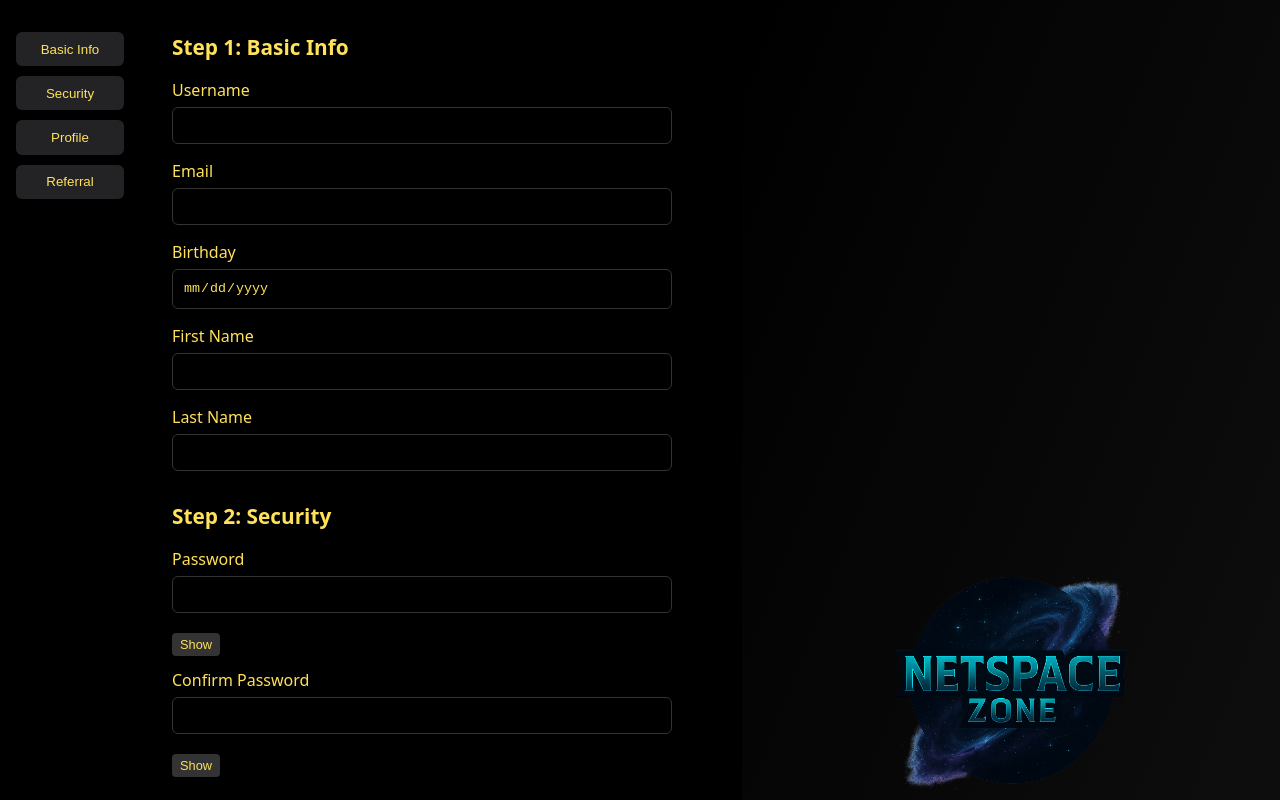
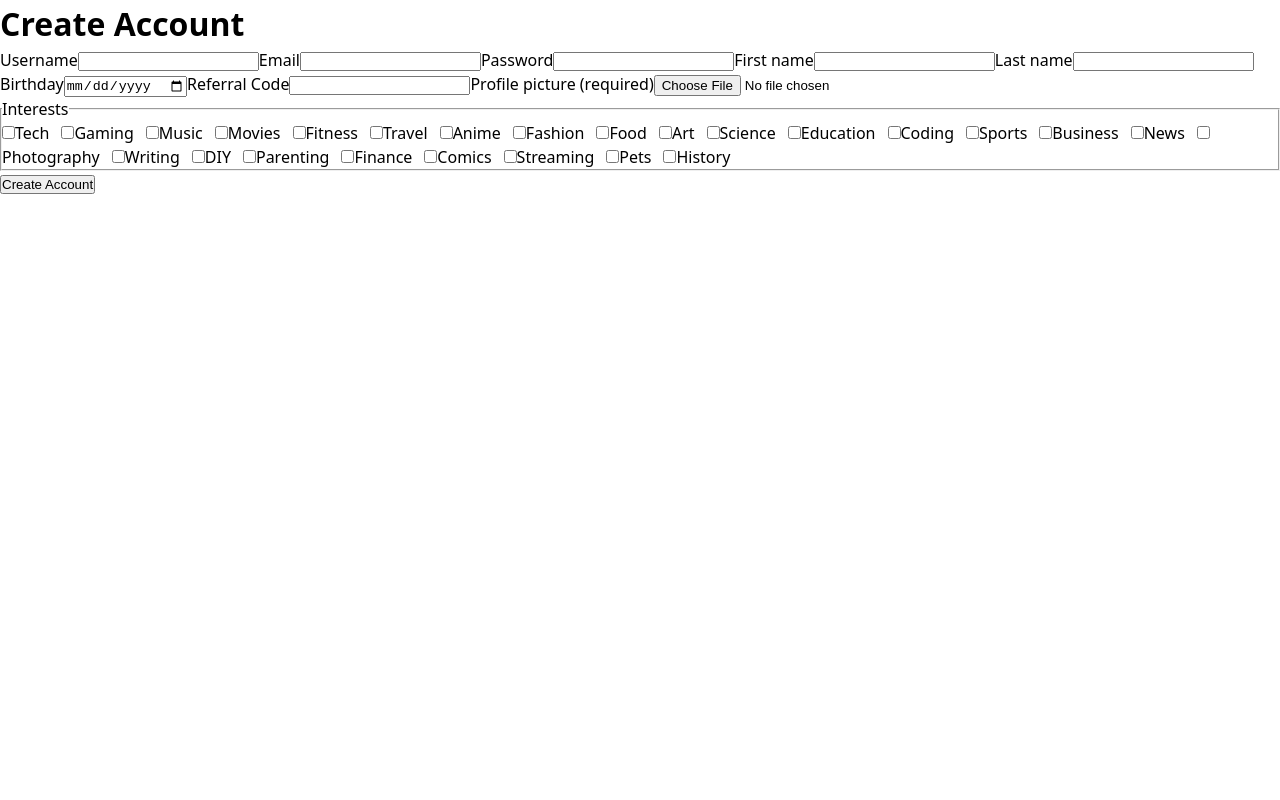
Before and after one commit to nszshadowdragon/netspacezone, a React (Vite) app in the folder frontend/: page /signup in a window 1280 px wide. Built offline with nearby package versions, Linux system fonts and the light colour scheme; no server answers.

Commit message:
Fix signup POST target: always use https://api.netspacezone.com in production

```diff
--- a/frontend/src/pages/SignUpPage.jsx
+++ b/frontend/src/pages/SignUpPage.jsx
@@ -1,265 +1,187 @@
-import React, { useRef, useState, useEffect } from "react";
-import { useNavigate } from "react-router-dom";
-import { useAuth } from "../context/AuthContext";   // ✅ global auth
+import React, { useState } from "react";
 
-// ✅ Updated API_BASE: production points to your live backend, dev uses env or localhost
+/**
+ * Always hit the API host in prod to avoid 405s from the Vercel frontend.
+ * Local dev stays relative so it goes to your dev server/proxy.
+ */
 const API_BASE =
-  import.meta.env.MODE === "production"
+  window.location.hostname.endsWith("netspacezone.com")
     ? "https://api.netspacezone.com"
-    : import.meta.env.VITE_API_BASE || "http://localhost:5000";
-
-const INTERESTS = [
-  "Tech","Gaming","Music","Movies","Fitness","Travel","Anime","Fashion",
-  "Food","Art","Science","Education","Coding","Sports","Business","News",
-  "Photography","Writing","DIY","Parenting","Finance","Comics","Streaming","Pets","History"
-];
-
-const SECTION_LIST = [
-  { label: "Basic Info", refKey: "basicInfoRef" },
-  { label: "Security", refKey: "securityRef" },
-  { label: "Profile", refKey: "profileRef" },
-  { label: "Referral", refKey: "referralRef" },
-];
+    : "";
 
 export default function SignUpPage() {
-  const navigate = useNavigate();
-  const { login } = useAuth();   // ✅ use global login after signup
-
-  const basicInfoRef = useRef();
-  const securityRef = useRef();
-  const profileRef = useRef();
-  const referralRef = useRef();
-
   const [form, setForm] = useState({
     username: "",
     email: "",
-    birthday: "",
+    password: "",
     firstName: "",
     lastName: "",
-    password: "",
-    confirmPassword: "",
-    profilePic: null,
+    birthday: "",
     referral: "",
-    interests: []
   });
-  const [errors, setErrors] = useState({});
-  const [showPass, setShowPass] = useState(false);
-  const [showConf, setShowConf] = useState(false);
-  const [loading, setLoading] = useState(false);
 
-  const sectionRefs = { basicInfoRef, securityRef, profileRef, referralRef };
+  const [interests, setInterests] = useState([]);
+  const [profilePic, setProfilePic] = useState(null);
+  const [submitting, setSubmitting] = useState(false);
+  const [error, setError] = useState("");
 
-  const validate = () => {
-    const newErrors = {};
-    if (!form.username) newErrors.username = "Username required";
-    if (!form.email) newErrors.email = "Email required";
-    if (!form.password) newErrors.password = "Password required";
-    if (form.password !== form.confirmPassword)
-      newErrors.confirmPassword = "Passwords do not match";
-    setErrors(newErrors);
-    return Object.keys(newErrors).length === 0;
+  const onChange = (e) =>
+    setForm((f) => ({ ...f, [e.target.name]: e.target.value }));
+
+  const toggleInterest = (name) =>
+    setInterests((prev) =>
+      prev.includes(name) ? prev.filter((x) => x !== name) : [...prev, name]
+    );
+
+  const handleFile = (e) => setProfilePic(e.target.files?.[0] || null);
+
+  const submit = async (e) => {
+    e.preventDefault();
+    setError("");
+
+    if (!profilePic) {
+      setError("Profile picture is required.");
+      return;
+    }
+
+    const fd = new FormData();
+    fd.append("username", form.username.trim());
+    fd.append("email", form.email.trim());
+    fd.append("password", form.password);
+    fd.append("firstName", form.firstName.trim());
+    fd.append("lastName", form.lastName.trim());
+    fd.append("birthday", form.birthday);
+    fd.append("referral", form.referral.trim());
+    fd.append("interests", interests.join(",")); // server splits by comma
+    fd.append("profilePic", profilePic); // <— field name the server expects
+
+    const url = `${API_BASE}/api/auth/signup`;
+    try {
+      setSubmitting(true);
+      // (Optional) helpful during debugging:
+      // console.log("POST →", url);
+
+      const res = await fetch(url, {
+        method: "POST",
+        body: fd,
+        credentials: "include", // send/receive auth cookie
+      });
+
+      // Try to read a message if possible
+      let data = null;
+      try {
+        data = await res.json();
+      } catch {
+        /* ignore non-JSON */
+      }
+
+      if (!res.ok) {
+        // 405 here typically means we posted to the wrong origin
+        if (res.status === 405) {
+          throw new Error(
+            "Signup endpoint returned 405. Make sure requests go to https://api.netspacezone.com."
+          );
+        }
+        throw new Error(data?.error || "Signup failed");
+      }
+
+      // Success: you’re logged in via cookie; send user to home or profile
+      window.location.href = "/";
+    } catch (err) {
+      setError(err.message || "Signup failed");
+    } finally {
+      setSubmitting(false);
+    }
   };
 
-  const handleChange = (e) => {
-    const { name, value, type, files, checked } = e.target;
-    setForm((f) => {
-      if (type === "file") {
-        return { ...f, [name]: files[0] };
-      }
-      if (type === "checkbox" && name === "interests") {
-        if (checked) return { ...f, interests: [...f.interests, value] };
-        return { ...f, interests: f.interests.filter((i) => i !== value) };
-      }
-      return { ...f, [name]: value };
-    });
-  };
+  return (
+    <div className="signup">
+      <h1>Create Account</h1>
 
-  const handleSubmit = async (e) => {
-    e.preventDefault();
-    if (!validate()) return;
+      <form onSubmit={submit} encType="multipart/form-data">
+        <label>
+          Username
+          <input
+            name="username"
+            value={form.username}
+            onChange={onChange}
+            required
+          />
+        </label>
 
-    setLoading(true);
-    try {
-      // Handle profilePic (convert to base64 if uploading file)
-      let profilePicData = "";
-      if (form.profilePic) {
-        const reader = new FileReader();
-        profilePicData = await new Promise((resolve) => {
-          reader.onloadend = () => resolve(reader.result);
-          reader.readAsDataURL(form.profilePic);
-        });
-      }
+        <label>
+          Email
+          <input
+            type="email"
+            name="email"
+            value={form.email}
+            onChange={onChange}
+            required
+          />
+        </label>
 
-      // Step 1: Create account with all fields
-      const res = await fetch(`${API_BASE}/api/auth/signup`, {
-        method: "POST",
-        headers: { "Content-Type": "application/json" },
-        credentials: "include",
-        body: JSON.stringify({
-          username: form.username,
-          email: form.email,
-          password: form.password,
-          firstName: form.firstName,
-          lastName: form.lastName,
-          birthday: form.birthday,
-          profilePic: profilePicData,
-          referral: form.referral,
-          interests: form.interests,
-        }),
-      });
+        <label>
+          Password
+          <input
+            type="password"
+            name="password"
+            value={form.password}
+            onChange={onChange}
+            required
+          />
+        </label>
 
-      const data = await res.json().catch(() => ({}));
-      if (!res.ok) {
-        alert(data.error || "Signup failed");
-      } else {
-        // Step 2: Immediately log them in via AuthContext
-        await login(form.username, form.password);
-        navigate(`/profile/${form.username}`, { replace: true });
-      }
-    } catch {
-      alert("Network error during signup");
-    }
-    setLoading(false);
-  };
+        <label>
+          First name
+          <input name="firstName" value={form.firstName} onChange={onChange} />
+        </label>
 
-  const [windowWidth, setWindowWidth] = useState(window.innerWidth);
-  useEffect(() => {
-    const handleResize = () => setWindowWidth(window.innerWidth);
-    window.addEventListener("resize", handleResize);
-    return () => window.removeEventListener("resize", handleResize);
-  }, []);
+        <label>
+          Last name
+          <input name="lastName" value={form.lastName} onChange={onChange} />
+        </label>
 
-  return (
-    <div style={{ minHeight: "100vh", width: "100vw", background: "#000", display: "flex" }}>
-      {/* Left: Sticky Sidebar Nav */}
-      <nav style={{
-        width: 140,
-        padding: "2rem 1rem",
-        position: "sticky",
-        top: 0,
-        alignSelf: "flex-start"
-      }}>
-        <ul style={{ listStyle: "none", padding: 0, margin: 0 }}>
-          {SECTION_LIST.map((section) => (
-            <li key={section.refKey} style={{ marginBottom: 10 }}>
-              <button
-                type="button"
-                onClick={() =>
-                  sectionRefs[section.refKey].current?.scrollIntoView({
-                    behavior: "smooth",
-                    block: "start",
-                  })
-                }
-                style={{
-                  width: "100%",
-                  padding: "0.6rem",
-                  color: "#ffe259",
-                  background: "#232326",
-                  border: "none",
-                  borderRadius: 6,
-                  cursor: "pointer",
-                }}
-              >
-                {section.label}
-              </button>
-            </li>
-          ))}
-        </ul>
-      </nav>
+        <label>
+          Birthday
+          <input type="date" name="birthday" value={form.birthday} onChange={onChange} />
+        </label>
 
-      {/* Form */}
-      <div style={{ flex: 1, display: "flex", justifyContent: "flex-start", padding: "2rem" }}>
-        <form style={{ width: "100%", maxWidth: 500, color: "#ffe259" }} onSubmit={handleSubmit}>
-          {/* Step 1 */}
-          <section ref={basicInfoRef} style={sectionStyle}>
-            <h2 style={sectionTitle}>Step 1: Basic Info</h2>
-            <Input label="Username" name="username" value={form.username} onChange={handleChange} error={errors.username} />
-            <Input label="Email" name="email" type="email" value={form.email} onChange={handleChange} error={errors.email} />
-            <Input label="Birthday" name="birthday" type="date" value={form.birthday} onChange={handleChange} />
-            <Input label="First Name" name="firstName" value={form.firstName} onChange={handleChange} />
-            <Input label="Last Name" name="lastName" value={form.lastName} onChange={handleChange} />
-          </section>
+        <label>
+          Referral Code
+          <input name="referral" value={form.referral} onChange={onChange} />
+        </label>
 
-          {/* Step 2 */}
-          <section ref={securityRef} style={sectionStyle}>
-            <h2 style={sectionTitle}>Step 2: Security</h2>
-            <Input label="Password" name="password" type={showPass ? "text" : "password"} value={form.password} onChange={handleChange} error={errors.password} />
-            <button type="button" onClick={() => setShowPass((v) => !v)} style={toggleBtn}>{showPass ? "Hide" : "Show"}</button>
-            <Input label="Confirm Password" name="confirmPassword" type={showConf ? "text" : "password"} value={form.confirmPassword} onChange={handleChange} error={errors.confirmPassword} />
-            <button type="button" onClick={() => setShowConf((v) => !v)} style={toggleBtn}>{showConf ? "Hide" : "Show"}</button>
-          </section>
+        <label>
+          Profile picture (required)
+          <input type="file" accept="image/*" onChange={handleFile} required />
+        </label>
 
-          {/* Step 3 */}
-          <section ref={profileRef} style={sectionStyle}>
-            <h2 style={sectionTitle}>Step 3: Profile</h2>
-            <input type="file" name="profilePic" accept="image/*" onChange={handleChange} />
-            {form.profilePic && <img src={URL.createObjectURL(form.profilePic)} alt="preview" width={88} style={{ borderRadius: 12, marginTop: 10 }} />}
-          </section>
-
-          {/* Step 4 */}
-          <section ref={referralRef} style={sectionStyle}>
-            <h2 style={sectionTitle}>Step 4: Referral</h2>
-            <Input label="Referral Code" name="referral" value={form.referral} onChange={handleChange} />
-          </section>
-
-          {/* Step 5 */}
-          <section style={sectionStyle}>
-            <h2 style={sectionTitle}>Step 5: Interests</h2>
-            <div style={{ display: "flex", flexWrap: "wrap", gap: "10px" }}>
-              {INTERESTS.map((interest) => (
-                <label key={interest} style={{ display: "flex", alignItems: "center", gap: 6 }}>
+        {/* Minimal interests UI (checkboxes) */}
+        <fieldset>
+          <legend>Interests</legend>
+          {[
+            "Tech","Gaming","Music","Movies","Fitness","Travel",
+            "Anime","Fashion","Food","Art","Science","Education",
+            "Coding","Sports","Business","News","Photography","Writing",
+            "DIY","Parenting","Finance","Comics","Streaming","Pets","History",
+          ].map((i) => (
+            <label key={i} style={{ marginRight: 12 }}>
               <input
                 type="checkbox"
-                    name="interests"
-                    value={interest}
-                    checked={form.interests.includes(interest)}
-                    onChange={handleChange}
+                checked={interests.includes(i)}
+                onChange={() => toggleInterest(i)}
               />
-                  {interest}
+              {i}
             </label>
           ))}
-            </div>
-          </section>
+        </fieldset>
 
-          <div style={{ textAlign: "left", marginTop: 20 }}>
-            <button type="button" onClick={() => navigate("/")} style={cancelBtn}>Cancel</button>
-            <button type="submit" disabled={loading} style={submitBtn}>
-              {loading ? "Creating..." : "Create Account"}
+        {error && <p style={{ color: "salmon" }}>{error}</p>}
+
+        <button type="submit" disabled={submitting}>
+          {submitting ? "Creating..." : "Create Account"}
         </button>
-          </div>
       </form>
-      </div>
-
-      {/* Right: Logo background */}
-      {windowWidth >= 900 && (
-        <div style={{
-          flex: 1,
-          display: "flex",
-          alignItems: "center",
-          justifyContent: "center",
-          background: "linear-gradient(to bottom right, #000, #111)"
-        }}>
-          <img src="/assets/nsz-logo.png" alt="NSZ Logo" style={{ width: "50%", maxWidth: "320px", objectFit: "contain" }} />
-        </div>
-      )}
     </div>
   );
 }
-
-function Input({ label, name, value, onChange, type = "text", error }) {
-  return (
-    <div style={{ marginBottom: 15 }}>
-      <label style={{ display: "block", marginBottom: 5 }}>{label}</label>
-      <input name={name} value={value} onChange={onChange} type={type} style={inputStyle} />
-      {error && <span style={{ color: "#f87171", fontSize: "0.85rem" }}>{error}</span>}
-    </div>
-  );
-}
-
-/* ---- Styles ---- */
-const sectionStyle = { marginBottom: 30 };
-const sectionTitle = { fontSize: "1.3rem", fontWeight: 700, marginBottom: 15 };
-const inputStyle = { width: "100%", padding: "10px", borderRadius: 6, border: "1px solid #333", background: "#000", color: "#ffe259" };
-const toggleBtn = { margin: "0.3rem 0 0.8rem 0", padding: "4px 8px", fontSize: "0.8rem", border: "none", borderRadius: 4, background: "#333", color: "#ffe259", cursor: "pointer" };
-const cancelBtn = { marginRight: 10, padding: "0.6rem 1.2rem", background: "#444", border: "none", borderRadius: 6, color: "#fff", cursor: "pointer" };
-const submitBtn = { padding: "0.6rem 1.2rem", background: "#ffe259", border: "none", borderRadius: 6, color: "#000", fontWeight: "bold", cursor: "pointer" };
```
Lines whose indentation alone changed are shown as unchanged.
